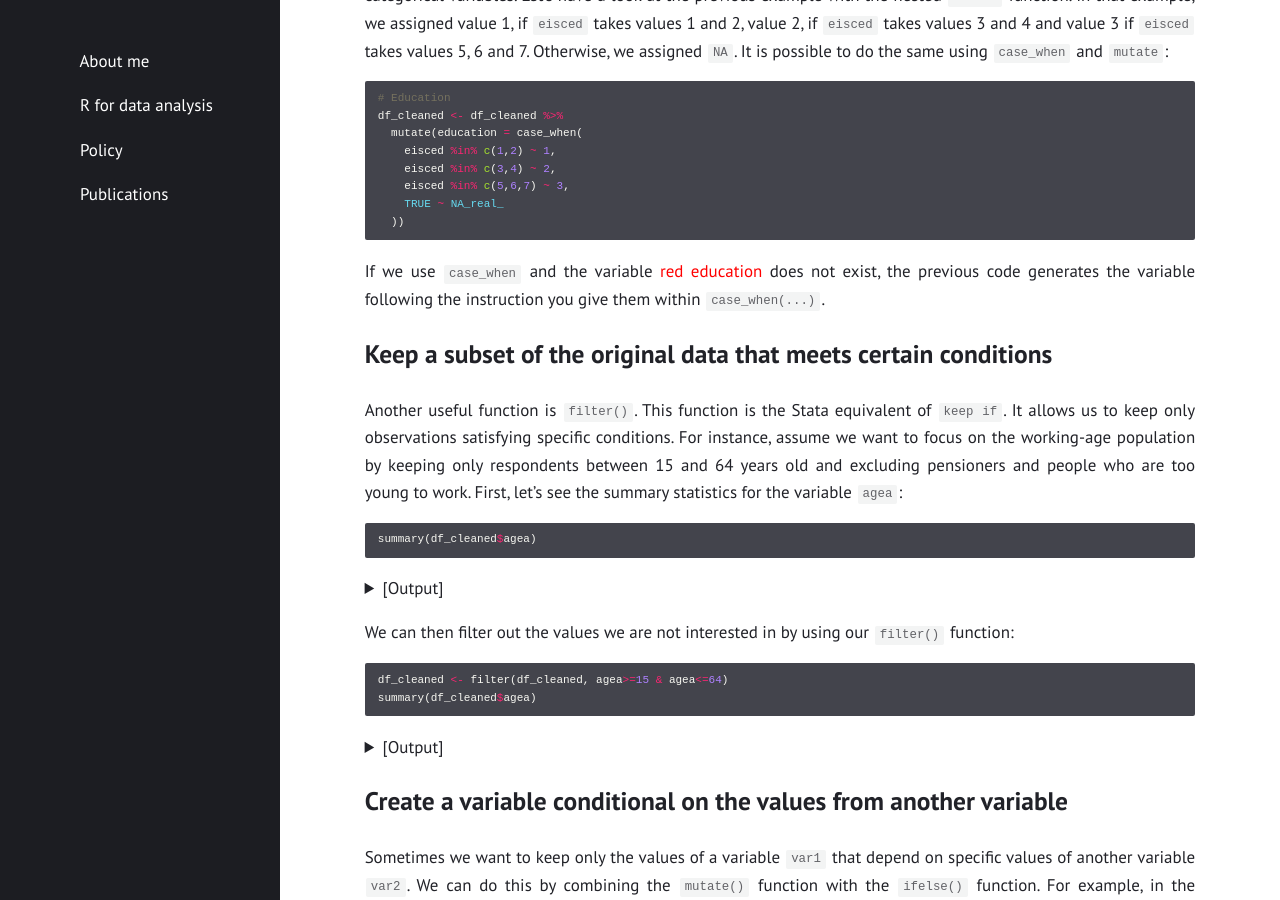
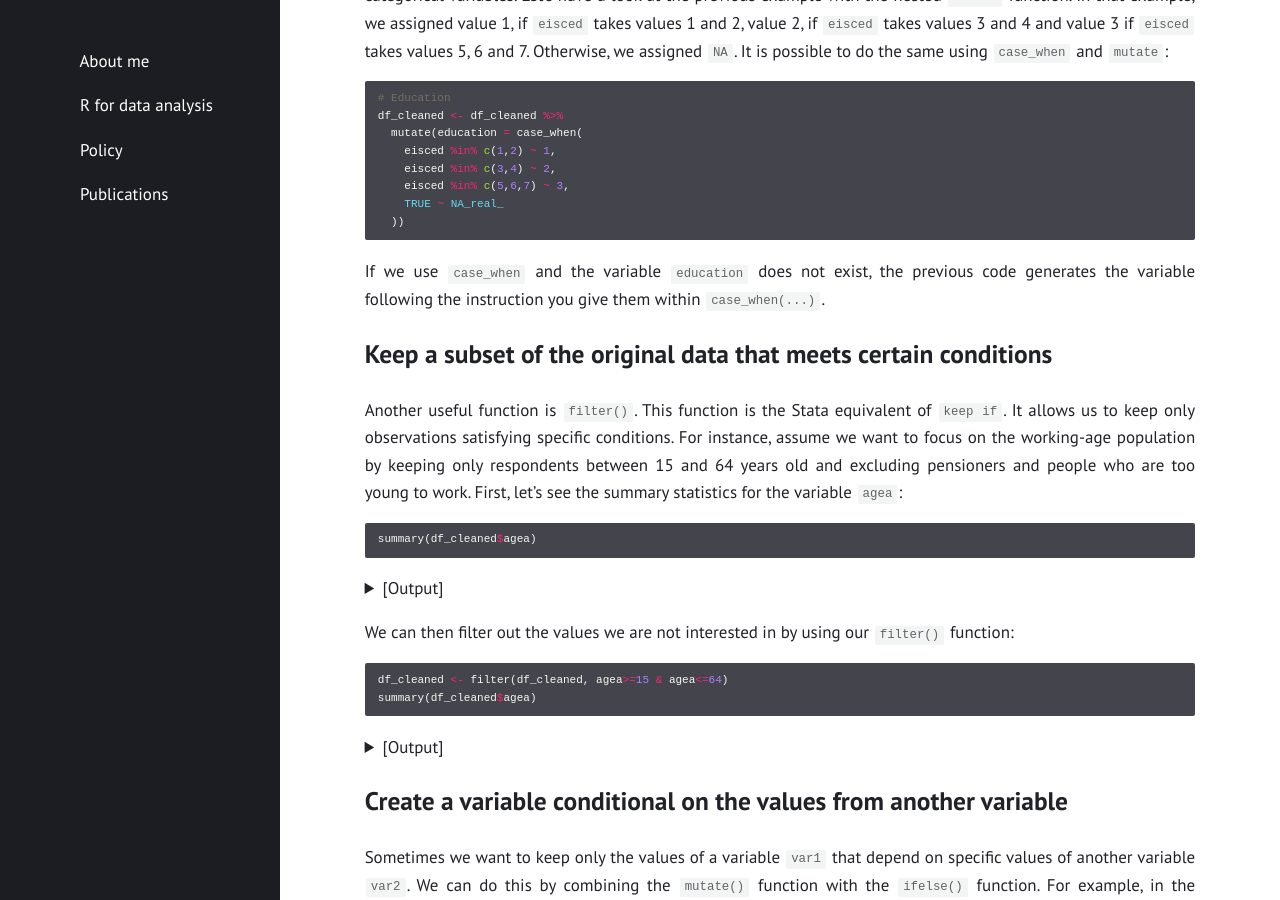
Before and after one commit to gubellom/gubellom.github.io, a Jekyll site: the page built from R files/Manipulation.md, in a window 1280 px wide and 900 px high, scrolled down 3329 px. Built offline with Jekyll 4.4.1, drawn with Linux system fonts in a browser that asks for light colours.

Commit message:
Update Manipulation.md
Signed-off-by: Michele Gubello <62111923+gubellom@users.noreply.github.com>

````diff
--- a/R files/Manipulation.md
+++ b/R files/Manipulation.md
@@ -241,7 +241,7 @@ df_cleaned <- df_cleaned %>%
     TRUE ~ NA_real_
   ))
 ```
-If we use `case_when` and the variable <span style="color:red">red education </span> does not exist, the previous code generates the variable following the instruction you give them within  `case_when(...)`.
+If we use `case_when` and the variable `education` does not exist, the previous code generates the variable following the instruction you give them within  `case_when(...)`.
 
 ## Keep a subset of the original data that meets certain conditions
 
````
